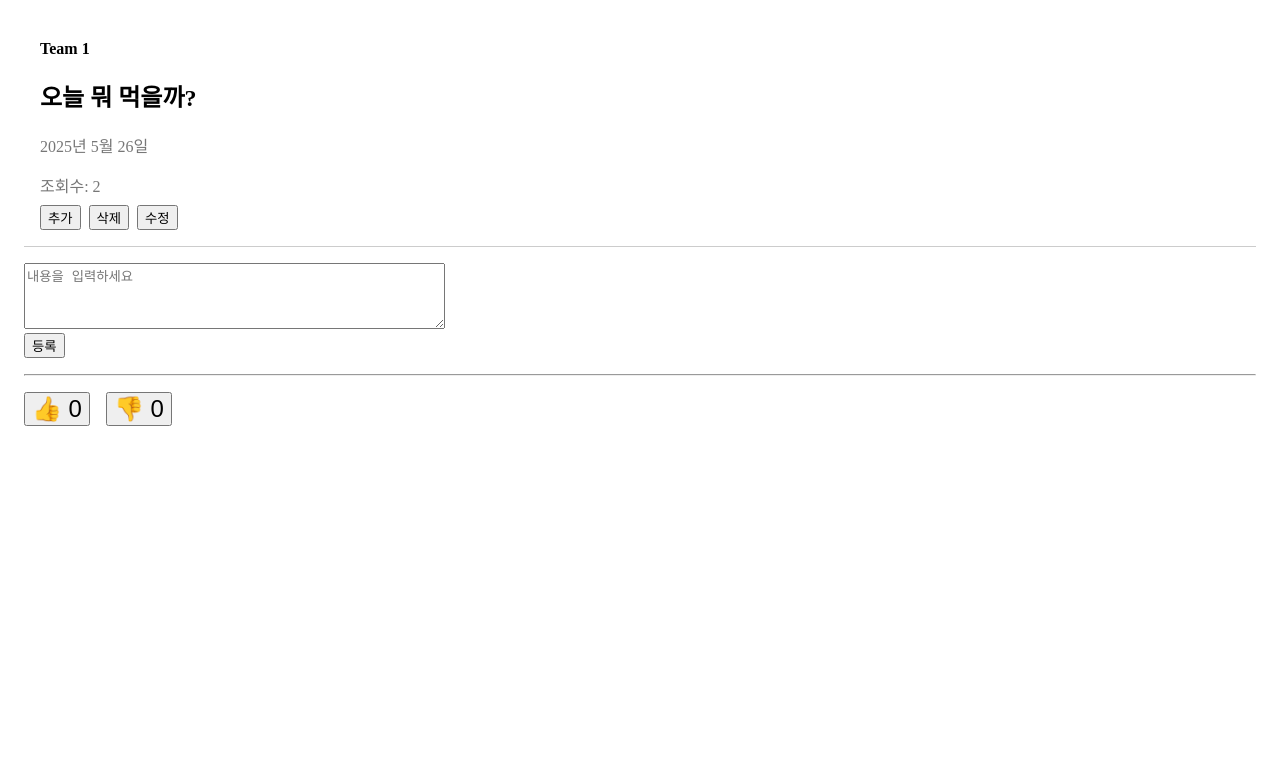
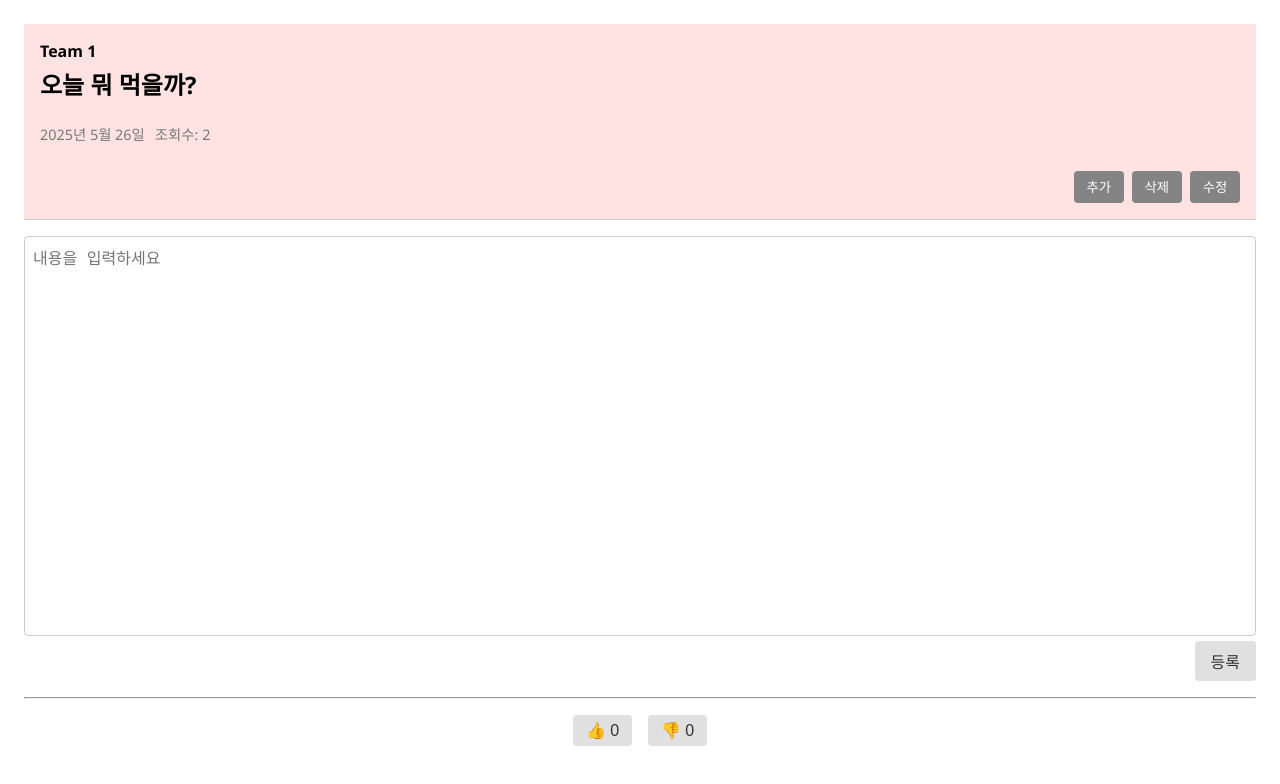
Before and after one commit to LC13Owl/team1_front, a React (Vite) app: page / in a window 1280 px wide. Both pictures are taken after a click on the button "추가". Shown: the top 784 px of the page. Built offline with nearby package versions, Linux system fonts and the light colour scheme.

Commit message:
css 추가

```diff
--- a/src/App.css
+++ b/src/App.css
@@ -0,0 +1,36 @@
+.app {
+  padding: 1rem;
+  font-family: "Segoe UI", sans-serif;
+}
+
+.input-area {
+  margin: 1rem 0;
+}
+
+textarea {
+  width: 100%;
+  height: 400px;
+  font-size: 1rem;
+  padding: 0.5rem;
+  border-radius: 4px;
+  border: 1px solid #ccc;
+  resize: none;
+  box-sizing: border-box;
+}
+
+.register {
+  padding: 0.5rem 1rem;
+  background-color: #e0e0e0;
+  color: #333;
+  border: none;
+  border-radius: 4px;
+  font-size: 1rem;
+  cursor: pointer;
+
+  display: block;
+  margin-left: auto;
+}
+
+.register:hover {
+  background-color: #ccc;
+}
--- a/src/App.jsx
+++ b/src/App.jsx
@@ -2,14 +2,18 @@ import React, { useState } from "react";
 import PostHeader from "./components/PostHeader";
 import PostContent from "./components/PostContent";
 import PostActions from "./components/PostActions";
+import "./App.css"; // ✅ 스타일 import
 
 function App() {
   const [showInput, setShowInput] = useState(false);
   const [inputValue, setInputValue] = useState("");
   const [postText, setPostText] = useState("");
+  const [isEditing, setIsEditing] = useState(false); // ✅ 수정 기능 추가
 
   const handleAdd = () => {
-    setShowInput(true); // textarea + 등록 버튼 보이기
+    setShowInput(true);
+    setInputValue("");
+    setIsEditing(false);
   };
 
   const handleEdit = () => {
@@ -19,27 +23,34 @@ function App() {
   };
 
   const handleRegister = () => {
-    setPostText(inputValue); // 입력한 값을 본문에 반영
-    setInputValue(""); // 입력창 초기화
-    setShowInput(false); // 입력창 숨기기 (선택)
+    if (inputValue.trim() === "") return;
+    setPostText(inputValue);
+    setInputValue("");
+    setShowInput(false);
+    setIsEditing(false);
   };
 
   const handleDelete = () => {
-    setPostText(""); // 글 내용 삭제
+    if (window.confirm("정말 삭제하시겠습니까?")) {
+      setPostText("");
+      setInputValue("");
+      setShowInput(false);
+      setIsEditing(false);
+    }
   };
 
   return (
-    <div className="App" style={{ padding: "1rem" }}>
+    <div className="app">
       <PostHeader
         title="오늘 뭐 먹을까?"
         team="Team 1"
         onAdd={handleAdd}
         onDelete={handleDelete}
-        onEdit={() => alert("수정 클릭")}
+        onEdit={handleEdit}
       />
 
       {showInput && (
-        <div style={{ margin: "1rem 0" }}>
+        <div className="input-area">
           <textarea
             value={inputValue}
             onChange={(e) => setInputValue(e.target.value)}
@@ -48,14 +59,15 @@ function App() {
             placeholder="내용을 입력하세요"
           />
           <br />
-          <button onClick={handleRegister}>등록</button>
+          <button onClick={handleRegister} className="register">
+            {isEditing ? "수정 완료" : "등록"}
+          </button>
         </div>
       )}
 
       {postText && <PostContent text={postText} />}
-
-      <hr></hr>
-      <PostActions></PostActions>
+      <hr />
+      <PostActions />
     </div>
   );
 }
--- /dev/null
+++ b/src/components/PostActions.css
@@ -0,0 +1,21 @@
+.post-actions {
+  display: flex;
+  justify-content: center;
+  gap: 1rem;
+  margin-top: 1rem;
+}
+
+.post-actions button {
+  font-size: 1rem;
+  padding: 0.4rem 0.8rem;
+  border: none;
+  background-color: #e0e0e0;
+  color: #333;
+  border-radius: 4px;
+  cursor: pointer;
+  transition: background-color 0.2s ease;
+}
+
+.post-actions button:hover {
+  background-color: #ccc;
+}
--- a/src/components/PostActions.jsx
+++ b/src/components/PostActions.jsx
@@ -1,4 +1,5 @@
 import React, { useState } from "react";
+import "./PostActions.css"; // ✅ CSS 분리 후 import
 
 function PostActions() {
   const [likes, setLikes] = useState(0);
@@ -13,16 +14,9 @@ function PostActions() {
   };
 
   return (
-    <div
-      className="post-actions"
-      style={{ display: "flex", gap: "1rem", marginTop: "1rem" }}
-    >
-      <button onClick={handleLike} style={{ fontSize: "1.5rem" }}>
-        👍 {likes}
-      </button>
-      <button onClick={handleDislike} style={{ fontSize: "1.5rem" }}>
-        👎 {dislikes}
-      </button>
+    <div className="post-actions">
+      <button onClick={handleLike}>👍 {likes}</button>
+      <button onClick={handleDislike}>👎 {dislikes}</button>
     </div>
   );
 }
--- /dev/null
+++ b/src/components/PostHeader.css
@@ -0,0 +1,43 @@
+.post-header {
+  padding: 1rem;
+  border-bottom: 1px solid #ccc;
+  background-color: #ffe3e3;
+}
+
+.post-header .team {
+  font-weight: bold;
+  margin-bottom: 0.25rem;
+}
+
+.post-header h2 {
+  margin: 0.25rem 0 0.5rem;
+  font-size: 1.5rem;
+}
+
+.post-header .meta {
+  color: #777;
+  font-size: 0.9rem;
+  margin-bottom: 0.75rem;
+  display: flex;
+  align-items: center;
+  gap: 10px;
+}
+
+.post-header .buttons {
+  display: flex;
+  justify-content: flex-end;
+  gap: 0.5rem;
+}
+
+.post-header button {
+  padding: 0.4rem 0.8rem;
+  border: none;
+  background-color: #848484;
+  color: white;
+  border-radius: 4px;
+  cursor: pointer;
+}
+
+.post-header button:hover {
+  background-color: #2e59d9;
+}
--- a/src/components/PostHeader.jsx
+++ b/src/components/PostHeader.jsx
@@ -1,21 +1,19 @@
 import React from "react";
 import CustomDate from "./PostDate";
+import "./PostHeader.css";
 import View from "./PostView";
 
 function PostHeader({ title, team, views, date, onAdd, onDelete, onEdit }) {
   return (
-    <div
-      className="post-header"
-      style={{ padding: "1rem", borderBottom: "1px solid #ccc" }}
-    >
-      <div style={{ fontWeight: "bold" }}>{team}</div>
+    <div className="post-header">
+      <div className="team">{team}</div>
       <h2>{title}</h2>
-      <div style={{ color: "#777", marginBottom: "0.5rem" }}>
+      <div className="meta">
         <CustomDate />
         <View />
-        <span style={{ marginLeft: "10px" }}>{date}</span>
+        <span>{date}</span>
       </div>
-      <div style={{ display: "flex", gap: "0.5rem" }}>
+      <div className="buttons">
         <button onClick={onAdd}>추가</button>
         <button onClick={onDelete}>삭제</button>
         <button onClick={onEdit}>수정</button>
```
